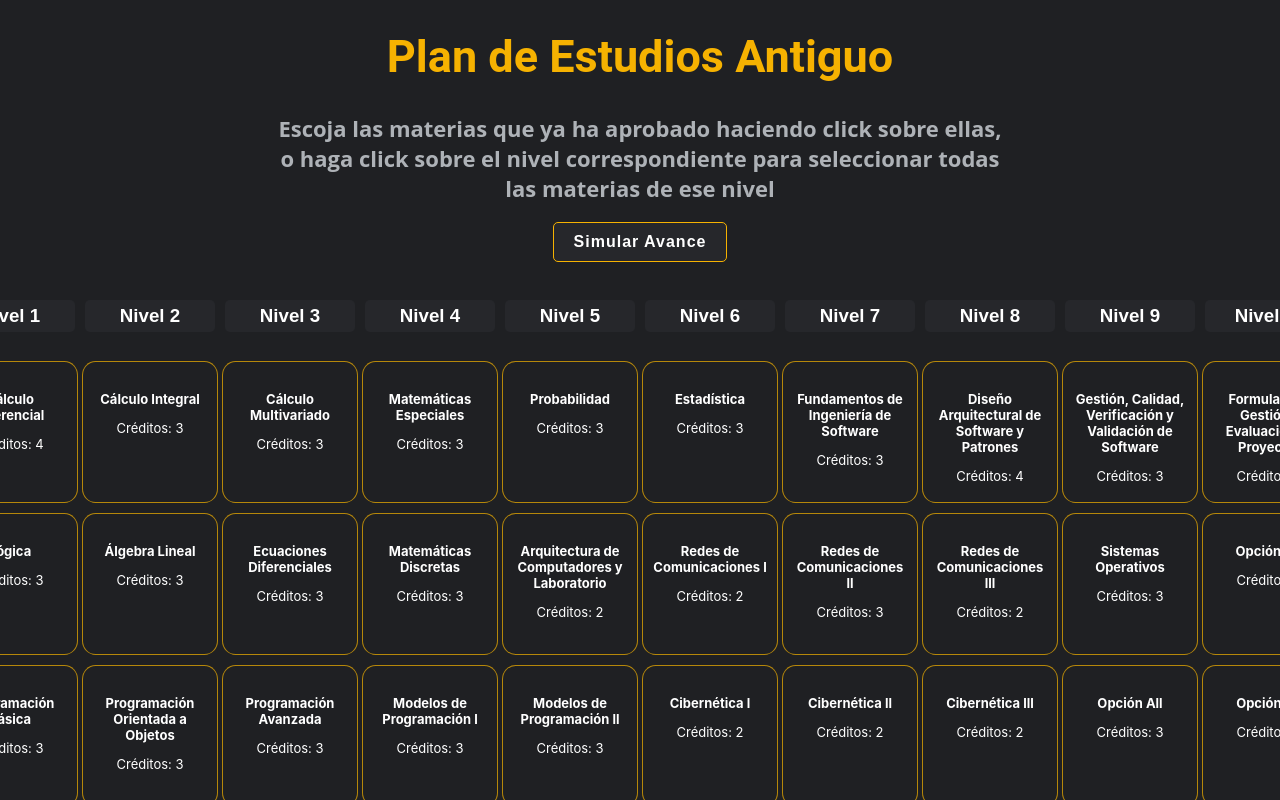
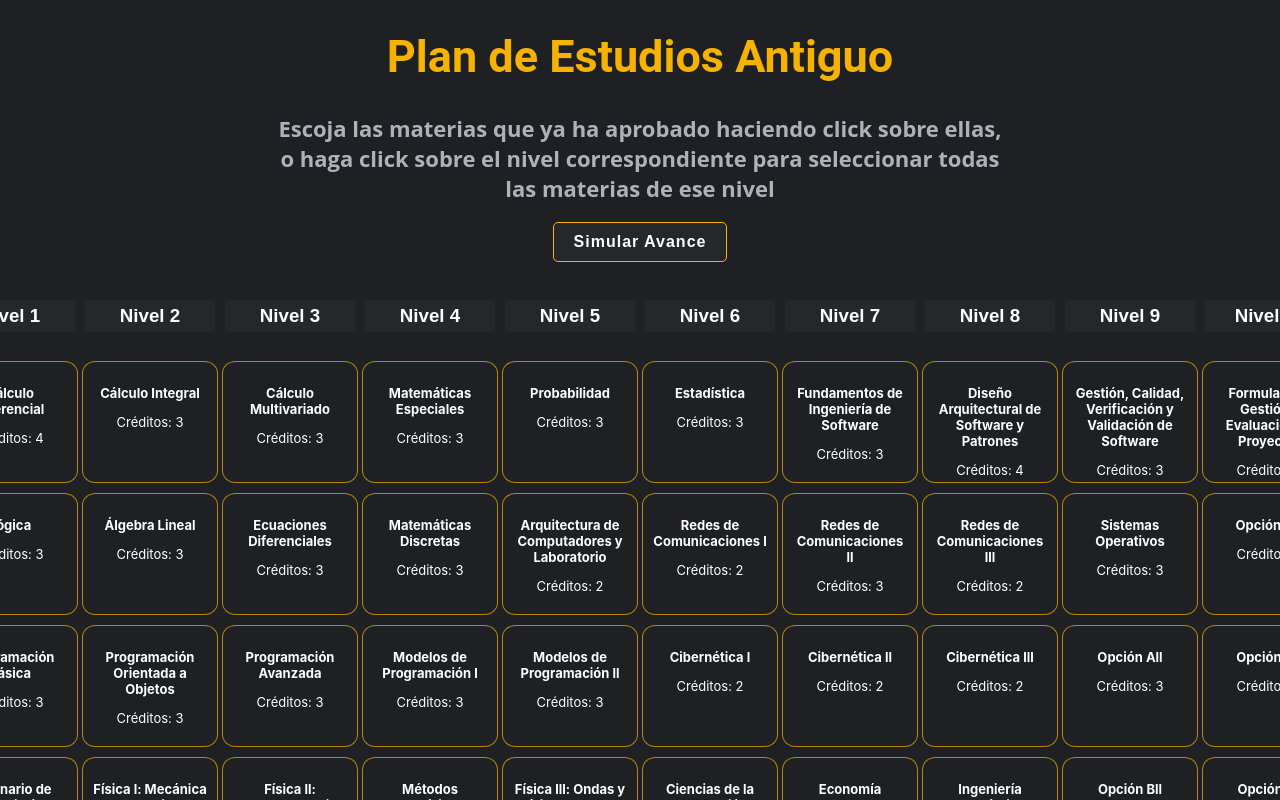
Before and after one commit to wsflorianf/nuevo-pensum-sistemas, a React (Create React App) app in the folder simulador/simulador/: page / in a window 1280 px wide. Shown: the top 800 px of the page. Built offline with nearby package versions, Linux system fonts and the light colour scheme.

Commit message:
Pequeña mejora en los checkbox

```diff
--- a/simulador/simulador/src/PlanDeEstudios.css
+++ b/simulador/simulador/src/PlanDeEstudios.css
@@ -1,8 +1,8 @@
-body{
-  background-color: rgb(31 32 35);
+body {
+  background-color: rgb(31, 32, 35);
 }
 
-#contenedorSimulacion{
+#contenedorSimulacion {
   display: flex;
   flex-direction: column;
   align-items: center;
@@ -29,17 +29,18 @@ h2 {
   margin-top: 10px;
 }
 
-#resultados{
+#resultados {
   text-align: center;
 }
 
-#resultados p{
+#resultados p {
   color: rgb(174 178 183);
 }
 
-#resultados strong{
+#resultados strong {
   color: #fff;
 }
+
 .nivel-columna {
   display: flex;
   flex-direction: column;
@@ -59,6 +60,7 @@ h2 {
 }
 
 .materia {
+  position: relative;
   font-family: 'Inter', sans-serif;
   padding: 10px;
   text-align: center;
@@ -71,19 +73,24 @@ h2 {
   border-radius: 10%;
   transition: background-color 0.3s;
   width: 95%;
-  height:120px;
+  height: 100px;
 }
 
-.materia p{
+.materia p {
   position: relative;
-  bottom: 100%;
+  z-index: 2; /* Asegura que el texto esté por encima del checkbox */
   user-select: none;
 }
+
 .materia input[type="checkbox"] {
-  opacity: 0;
-  display: hidden;
+  position: absolute;
+  top: 0;
+  left: 0;
   width: 100%;
   height: 100%;
+  opacity: 0; /* El checkbox sigue siendo funcional pero no es visible */
+  cursor: pointer;
+  z-index: 1; /* Asegura que el checkbox esté detrás del texto */
 }
 
 .materia.aprobada {
@@ -91,7 +98,7 @@ h2 {
 }
 
 .boton {
-  background-color: rgb(38 39 43); /* Azul más oscuro para el botón */
+  background-color: rgb(38 39 43);
   border-style: solid;
   border-color: rgb(246 178 1);
   border-width: 1px;
@@ -106,24 +113,21 @@ h2 {
 }
 
 .boton:hover {
-  background-color: RGB(48 49 54); /* Azul más oscuro al pasar el mouse */
-  transform: scale(1.05); /* Efecto de zoom en hover */
+  background-color: rgb(48, 49, 54);
+  transform: scale(1.05);
 }
 
 .boton:active {
-  background-color: #004085; /* Azul aún más oscuro al hacer click */
-  transform: scale(1); /* Vuelve al tamaño original */
+  background-color: #004085;
+  transform: scale(1);
 }
 
-@media (max-width: 1720px){
+@media (max-width: 1720px) {
   .nivel-columna {
     width: 120px;
   }
 }
 
-@media (max-width: 1420px){
-  /*Ponerlas materias en horizontal y si no caben las n materias
-  de un nivel, ponerlas debajo, una vez termine el primer nivel poner el
-  nivel 2 y así sucesivamente*/
-
+@media (max-width: 1420px) {
+  /* Puedes agregar reglas aquí si es necesario para dispositivos más pequeños */
 }
```
